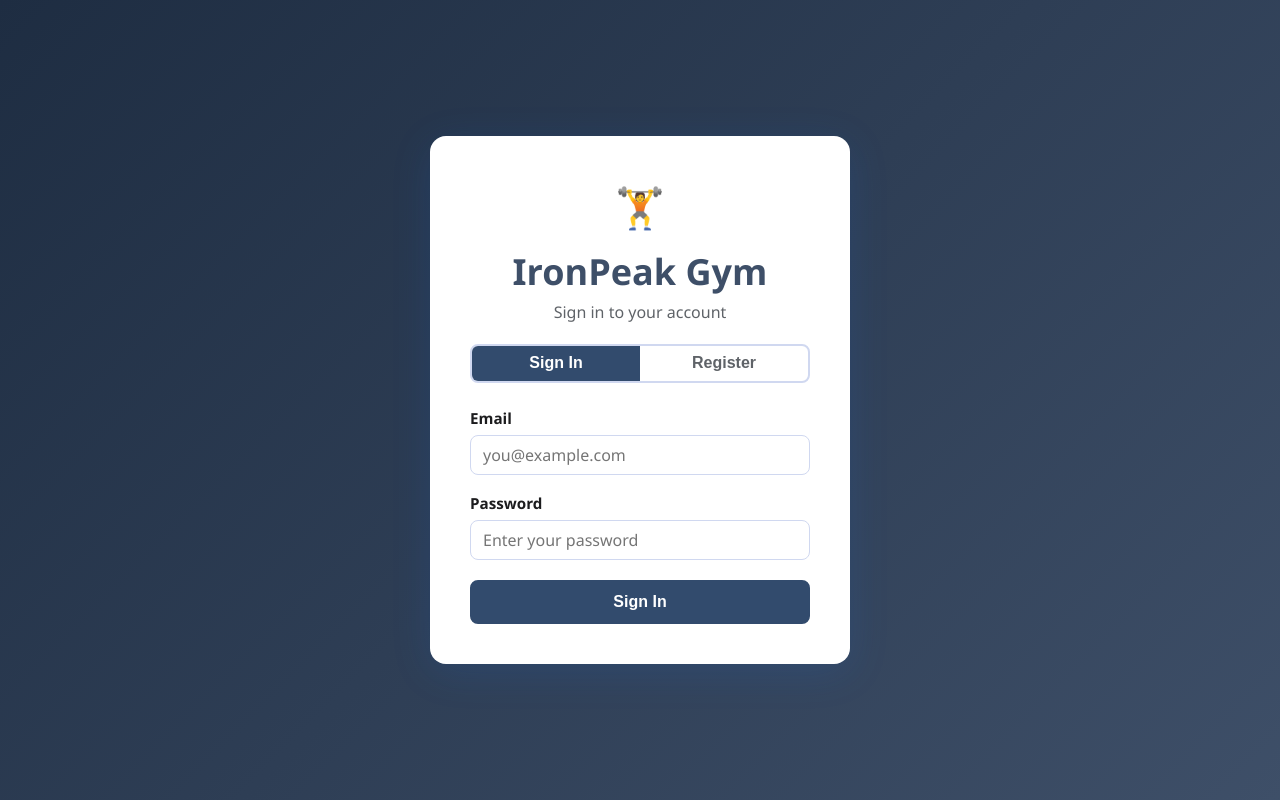
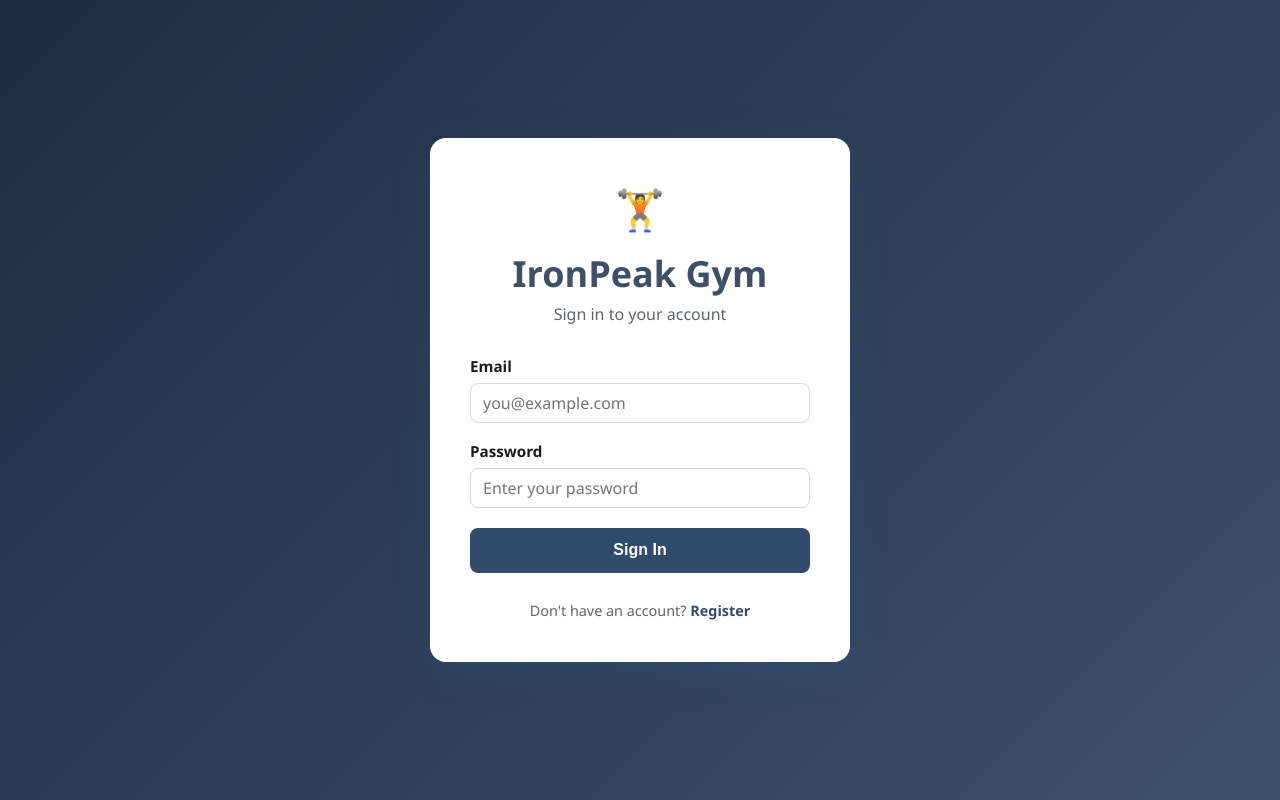
Before and after one commit to RitaChiu-hub/Gym-Hub-FullStack, a React (Vite) app in the folder gym-app-fullstack/components/: page / in a window 1280 px wide. Built offline with nearby package versions, Linux system fonts and the light colour scheme.

Commit message:
feat(auth): replace login tabs with bottom sign-in/register link

```diff
--- a/gym-app-fullstack/components/src/App.css
+++ b/gym-app-fullstack/components/src/App.css
@@ -572,6 +572,10 @@ main { flex: 1; max-width: 960px; width: 100%; margin: 0 auto; padding: 2.5rem 1
 .login-submit          { width: 100%; padding: 0.7rem; margin-top: 0.25rem; font-size: 1rem; }
 .login-submit:disabled { opacity: 0.65; cursor: not-allowed; }
 
+.auth-switch            { text-align: center; font-size: 0.9rem; color: var(--color-text-muted); margin-top: 1.25rem; }
+.auth-switch-link       { background: none; border: none; padding: 0; font: inherit; font-weight: 700; color: var(--color-primary); cursor: pointer; }
+.auth-switch-link:hover { text-decoration: underline; }
+
 /* ── Profile Page ── */
 
 .profile-page { display: flex; flex-direction: column; gap: 2rem; max-width: 600px; }
--- a/gym-app-fullstack/components/src/pages/LoginPage.jsx
+++ b/gym-app-fullstack/components/src/pages/LoginPage.jsx
@@ -51,11 +51,6 @@ function LoginPage() {
           {mode === "login" ? "Sign in to your account" : "Create a new account"}
         </p>
 
-        <div className="auth-tabs">
-          <button className={`auth-tab ${mode === "login" ? "auth-tab--active" : ""}`} onClick={() => switchMode("login")} type="button">Sign In</button>
-          <button className={`auth-tab ${mode === "register" ? "auth-tab--active" : ""}`} onClick={() => switchMode("register")} type="button">Register</button>
-        </div>
-
         <form className="login-form" onSubmit={handleSubmit}>
           {mode === "register" && (
             <div className="form-group">
@@ -90,6 +85,16 @@ function LoginPage() {
             {mode === "login" ? "Sign In" : "Create Account"}
           </button>
         </form>
+        <p className="auth-switch">
+          {mode === "login" ? "Don't have an account?" : "Already have an account?"}{" "}
+          <button
+            type="button"
+            className="auth-switch-link"
+            onClick={() => switchMode(mode === "login" ? "register" : "login")}
+          >
+            {mode === "login" ? "Register" : "Sign In"}
+          </button>
+        </p>
       </div>
     </div>
   );
```
